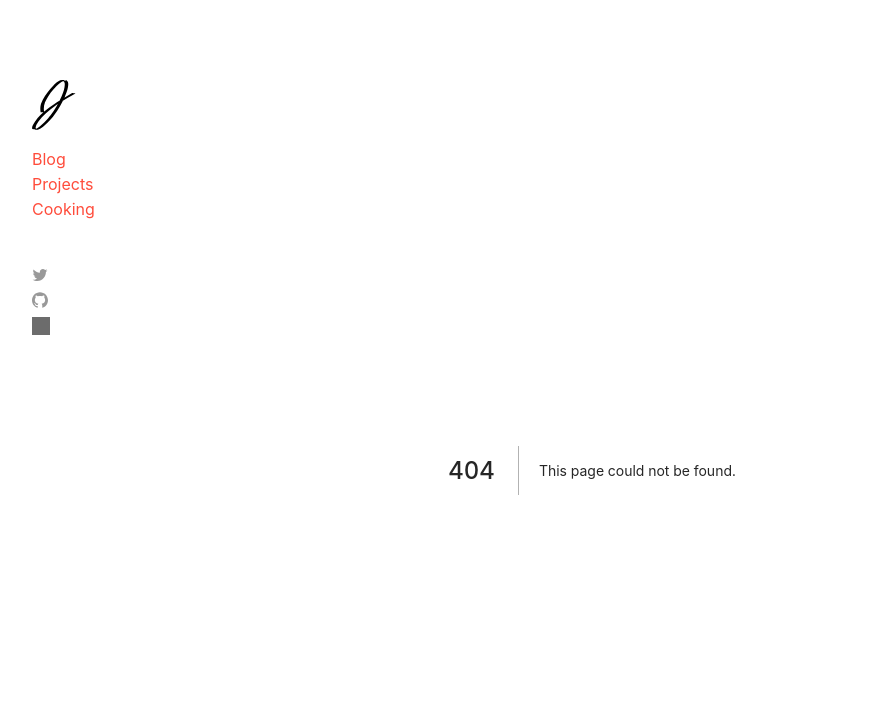
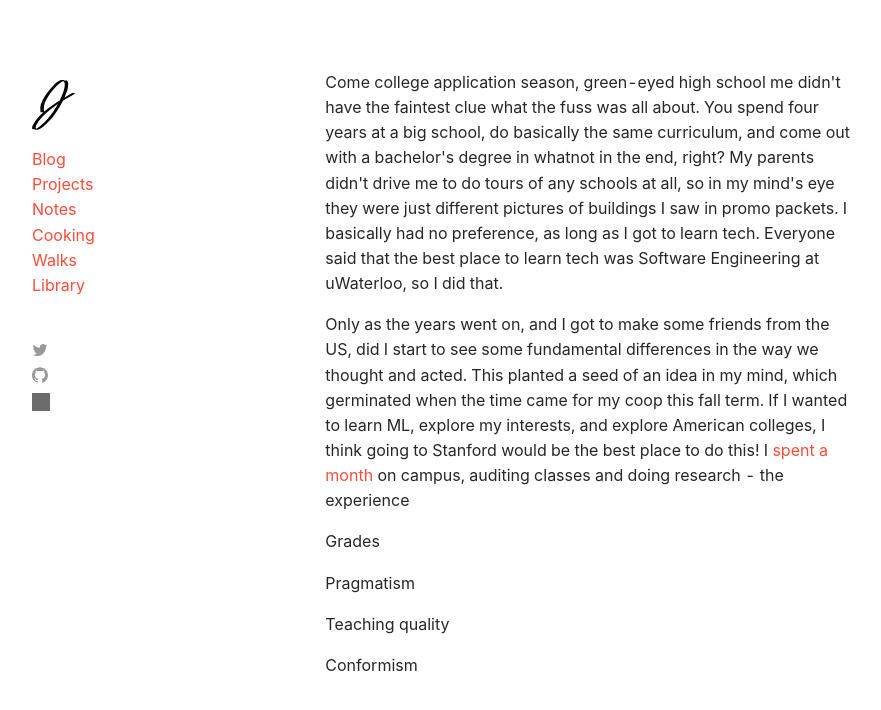
Before and after one commit to jonxuxu/website, a Next.js app: page /blog/2022-10-30-schools in a window 1280 px wide. Before the commit this address had no page. Shown: the top 710 px of the page, without its empty margins (48-929 px from the left). Built offline with nearby package versions, Linux system fonts and the light colour scheme; grey boxes are pictures that could not be loaded.

Commit message:
adding notes, walking, library

```diff
--- a/components/layout.js
+++ b/components/layout.js
@@ -24,7 +24,22 @@ const SideBar = () => (
       <Link href="/projects">Projects</Link>
     </div>
     <div>
+      <a  href="https://1drv.ms/u/s!AkkQVbX5M5Bliz4y7hE0mD3fqa_q" target="_blank">
+        Notes
+      </a>
+    </div>
+    <div>
       <Link href="/cooking">Cooking</Link>
+    </div>
+    <div>
+      <a  href="https://www.youtube.com/channel/UCYVeWh2TK8QAwiNCtrR6j5g" target="_blank">
+        Walks
+      </a>
+    </div>
+    <div>
+      <a  href="https://jonathanxu.notion.site/0857986109904814a624c83c56c74692?v=897726067d62486692b709da9e94aa1a" target="_blank">
+        Library
+      </a>
     </div>
     <div style={{ marginTop: 40 }}>
       <BlackA href="https://twitter.com/jonxuxu" target="_blank">
--- /dev/null
+++ b/pages/blog/2022-10-30-schools.mdx
@@ -0,0 +1,11 @@
+Come college application season, green-eyed high school me didn't have the faintest clue what the fuss was all about. You spend four years at a big school, do basically the same curriculum, and come out with a bachelor's degree in whatnot in the end, right? My parents didn't drive me to do tours of any schools at all, so in my mind's eye they were just different pictures of buildings I saw in promo packets. I basically had no preference, as long as I got to learn tech. Everyone said that the best place to learn tech was Software Engineering at uWaterloo, so I did that.
+
+Only as the years went on, and I got to make some friends from the US, did I start to see some fundamental differences in the way we thought and acted. This planted a seed of an idea in my mind, which germinated when the time came for my coop this fall term. If I  wanted to learn ML, explore my interests, and explore American colleges, I think going to Stanford would be the best place to do this! I [spent a month]() on campus, auditing classes and doing research - the experience
+
+Grades
+
+Pragmatism
+
+Teaching quality
+
+Conformism
--- a/pages/blog/ideas.mdx
+++ /dev/null
@@ -1,3 +0,0 @@
-- ces
-- self imposed poverty
-- friends
```
Also changed, not shown: pages/index.js (+33 -6 lines), 1 other file (tests, documents, lock files or other folders).
